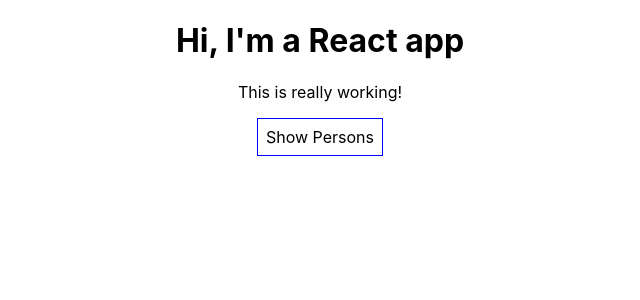
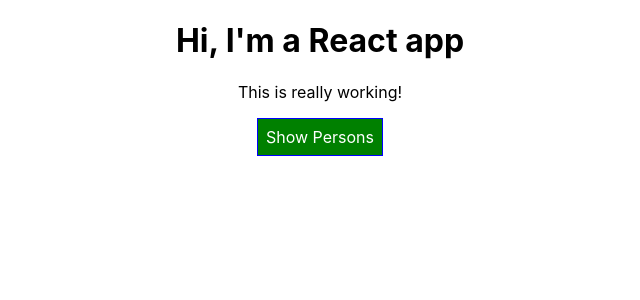
Before and after one commit to cryzereye/react_lessons, a React (Create React App) app: page / in a window 1280 px wide. Shown: the top 300 px of the page, without its empty margins (320-960 px from the left). Built offline with nearby package versions, Linux system fonts and the light colour scheme.

Commit message:
before eject

```diff
--- a/package.json
+++ b/package.json
@@ -3,6 +3,7 @@
   "version": "0.1.0",
   "private": true,
   "dependencies": {
+    "radium": "^0.25.1",
     "react": "^16.8.5",
     "react-dom": "^16.8.5",
     "react-scripts": "2.1.8"
--- a/src/App.css
+++ b/src/App.css
@@ -1,3 +1,11 @@
 .App {
   text-align: center;
 }
+
+.red {
+  color: red;
+}
+
+.bold {
+  font-weight: bold;
+}
--- a/src/App.js
+++ b/src/App.js
@@ -1,6 +1,7 @@
 
 import React, { Component } from 'react';
 import './App.css';
+//import Radium, { StyleRoot } from "radium";
 import Person from './Person/Person';
 
 class App extends Component {
@@ -62,11 +63,16 @@
 
   render() {
     const style = {
-      backgroundColor: 'white',
+      backgroundColor: 'green',
+      color: 'white',
       font: 'inherit',
       border: '1px solid blue',
       padding: '8px',
-      cursor: 'pointer'
+      cursor: 'pointer',
+      /*':hover': {
+        backgroundColor: 'lightgreen',
+        color: 'black'
+      }*/
     }
 
     let persons = null;
@@ -84,23 +90,38 @@
             })}
           </div>
         )
+        style.backgroundColor = 'red';
+        /*style[':hover'] = {
+          backgroundColor: 'salmon',
+          color: 'black'
+        }*/
       };
 
+    let classes = [];
+    if (this.state.persons.length <= 2){
+      classes.push('red'); // push is array appened
+    }
+
+    if (this.state.persons.length <= 1){
+      classes.push('bold');
+    }
+
     return (
-      // only 1 root element for JSX
+      //<StyleRoot>
         <div className="App">
           <h1>Hi, I'm a React app</h1>
-        <p>This is really working!</p>
+          <p className = {classes.join(' ')}> This is really working!</p>
           <button
             onClick={() => this.togglePersonsHandler()}
             style={style} >
             {this.state.showPersons === true ? 'Hide' : 'Show'} Persons </button>
             { persons }
         </div>
+      //</StyleRoot>
     );
     // JSX is translated to below:
     //return React.createElement('div', {className: 'App'},  React.createElement('h1', null, 'Does this work know?'));
   }
 }
 
-export default App;
+export default App //Radium(App);
--- a/src/Person/Person.css
+++ b/src/Person/Person.css
@@ -4,3 +4,9 @@
     padding: 10px;
     display: -moz-box;
 }
+
+/*@media (min-width: 500px){
+    .Person {
+        width: 450px;
+    }
+}*/
--- a/src/Person/Person.js
+++ b/src/Person/Person.js
@@ -1,9 +1,15 @@
 import React from 'react';
+//import Radium from 'radium';
 import "./Person.css";
 
 const person = (props) => {
+    /*const style = {
+        '@media (min-width: 500px)': {
+            width: '450px'
+        }
+    };*/
     return (
-        <div className = "person">
+        <div className = "person" /* style={style} */>
             <p onClick={props.click}> I'm a {props.name} and I am {props.age} years old!</p>
             <p>{props.children}</p>
             <input type='text' onChange = {props.changed} value={props.name}/>
@@ -11,4 +17,4 @@
     )
 }
 
-export default person;
+export default person //Radium(person);
```
Also changed, not shown: 1 other file (tests, documents, lock files or other folders). Lines whose indentation alone changed are shown as unchanged.
